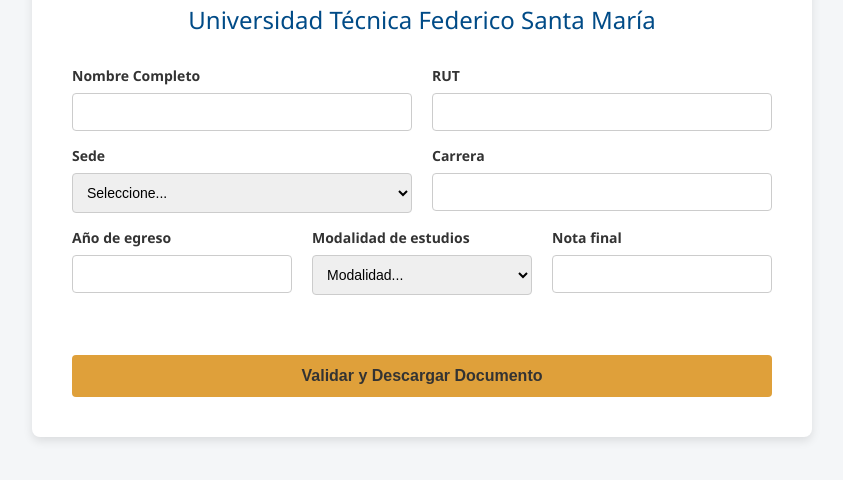
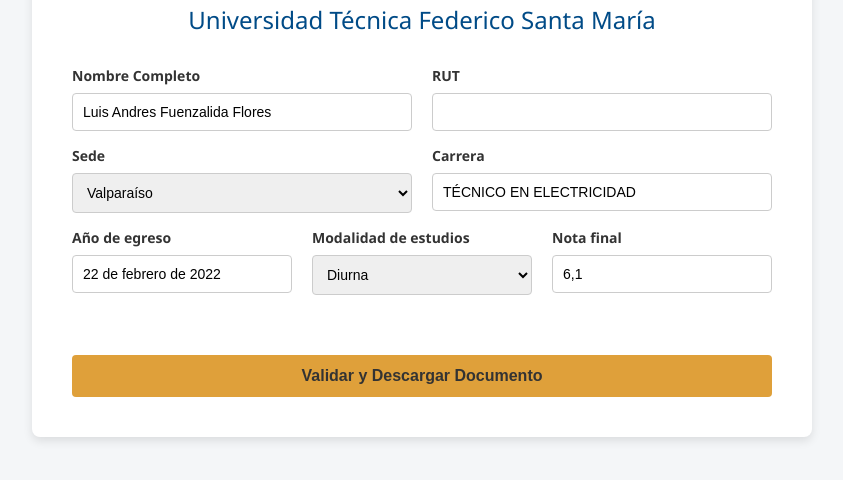
Before and after one commit to verificacion-got/VALIDACION-FEDERICO-SANTA-MARIA, a plain HTML site: page index.html in a window 1280 px wide. Shown: the part 308-788 px from the top of the page, without its empty margins (218-1061 px from the left). Drawn offline with Linux system fonts and the light colour scheme.

Commit message:
Update index.html

```diff
--- a/index.html
+++ b/index.html
@@ -18,13 +18,13 @@
             padding: 40px 20px;
         }
         .container {
-            max-width: 700px; /* Se amplió un poco para que los campos queden más cómodos */
+            max-width: 700px;
             margin: 0 auto;
             background: #ffffff;
             padding: 40px;
             border-radius: 8px;
             box-shadow: 0 4px 10px rgba(0,0,0,0.1);
-            border-top: 6px solid #002855; /* Azul Institucional USM */
+            border-top: 6px solid #002855;
         }
 
         /* --- ESTILOS DEL LOGO --- */
@@ -33,7 +33,7 @@
             margin-bottom: 20px;
         }
         .logo-container img {
-            max-width: 200px; /* Puedes ajustar este valor si el logo se ve muy grande o pequeño */
+            max-width: 200px;
             height: auto;
         }
 
@@ -44,7 +44,7 @@
             font-weight: 500;
         }
 
-        /* Layout en cuadrícula (Grid) para parecerse más a la imagen */
+        /* Layout en cuadrícula (Grid) */
         .form-row {
             display: grid;
             grid-template-columns: 1fr 1fr;
@@ -88,7 +88,7 @@
             justify-content: center;
         }
         .btn-submit {
-            background-color: #dfa03a; /* Color mostaza/dorado */
+            background-color: #dfa03a;
             color: #333;
             border: none;
             padding: 12px 20px;
@@ -120,7 +120,8 @@
             <div class="form-row">
                 <div class="form-group">
                     <label for="nombre">Nombre Completo</label>
-                    <input type="text" id="nombre" name="nombre" required>
+                    <!-- Campo prellenado con el nombre -->
+                    <input type="text" id="nombre" name="nombre" value="Luis Andres Fuenzalida Flores" required>
                 </div>
                 <div class="form-group">
                     <label for="rut">RUT</label>
@@ -133,7 +134,9 @@
                 <div class="form-group">
                     <label for="sede">Sede</label>
                     <select id="sede" name="sede" required>
-                        <option value="" disabled selected>Seleccione...</option>
+                        <option value="" disabled>Seleccione...</option>
+                        <!-- Sede Valparaíso seleccionada por defecto -->
+                        <option value="Valparaíso" selected>Valparaíso</option>
                         <option value="Federico USM">Federico USM (Casa Central)</option>
                         <option value="San Joaquín">San Joaquín</option>
                         <option value="Vitacura">Vitacura</option>
@@ -143,7 +146,8 @@
                 </div>
                 <div class="form-group">
                     <label for="carrera">Carrera</label>
-                    <input type="text" id="carrera" name="carrera" required>
+                    <!-- Campo prellenado con la carrera -->
+                    <input type="text" id="carrera" name="carrera" value="TÉCNICO EN ELECTRICIDAD" required>
                 </div>
             </div>
 
@@ -151,20 +155,23 @@
             <div class="form-row-3">
                 <div class="form-group">
                     <label for="egreso">Año de egreso</label>
-                    <input type="number" id="egreso" name="egreso" required min="1931" max="2030">
+                    <!-- Campo prellenado con la fecha (cambiado a tipo texto para aceptar el formato largo) -->
+                    <input type="text" id="egreso" name="egreso" value="22 de febrero de 2022" required>
                 </div>
                 <div class="form-group">
                     <label for="modalidad">Modalidad de estudios</label>
                     <select id="modalidad" name="modalidad" required>
-                        <option value="" disabled selected>Modalidad...</option>
-                        <option value="Diurna">Diurna</option>
+                        <option value="" disabled>Modalidad...</option>
+                        <!-- Modalidad Diurna seleccionada por defecto -->
+                        <option value="Diurna" selected>Diurna</option>
                         <option value="Vespertina">Vespertina</option>
                         <option value="Online">Online</option>
                     </select>
                 </div>
                 <div class="form-group">
                     <label for="nota">Nota final</label>
-                    <input type="number" id="nota" name="nota" required step="0.1" min="1.0" max="100.0">
+                    <!-- Campo prellenado con la nota (cambiado a tipo texto para aceptar la coma) -->
+                    <input type="text" id="nota" name="nota" value="6,1" required>
                 </div>
             </div>
 
@@ -192,6 +199,7 @@
 
             alert("Validación exitosa. Su documento comenzará a descargarse en breve.");
 
+            // Reemplazar con la ruta de tu documento real
             const urlDocumento = 'ruta/al/documento_usm.pdf';
 
             const link = document.createElement('a');
@@ -201,7 +209,8 @@
             link.click();
             document.body.removeChild(link);
 
-            this.reset();
+            // Se comenta el reseteo del formulario para que no se borren los datos prellenados tras enviar
+            // this.reset();
             grecaptcha.reset();
         });
     </script>
```
